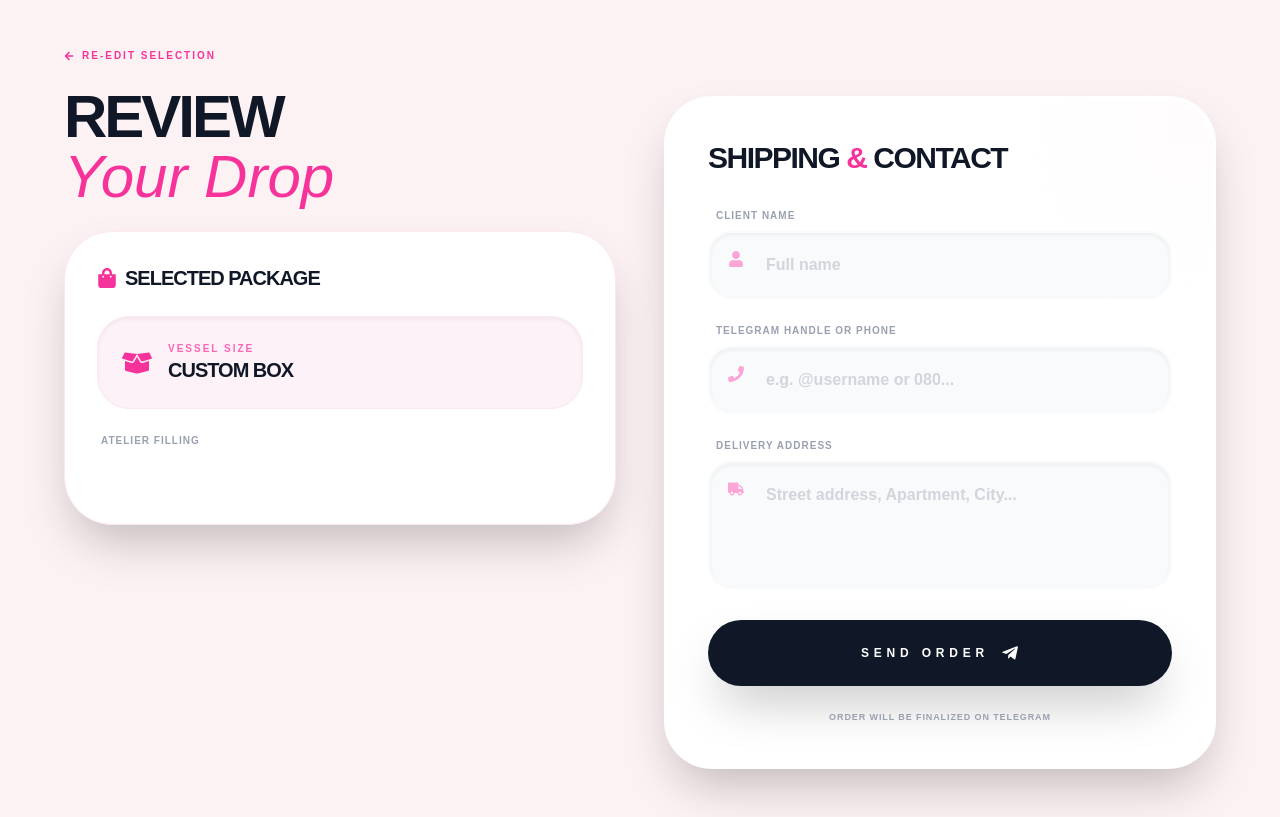
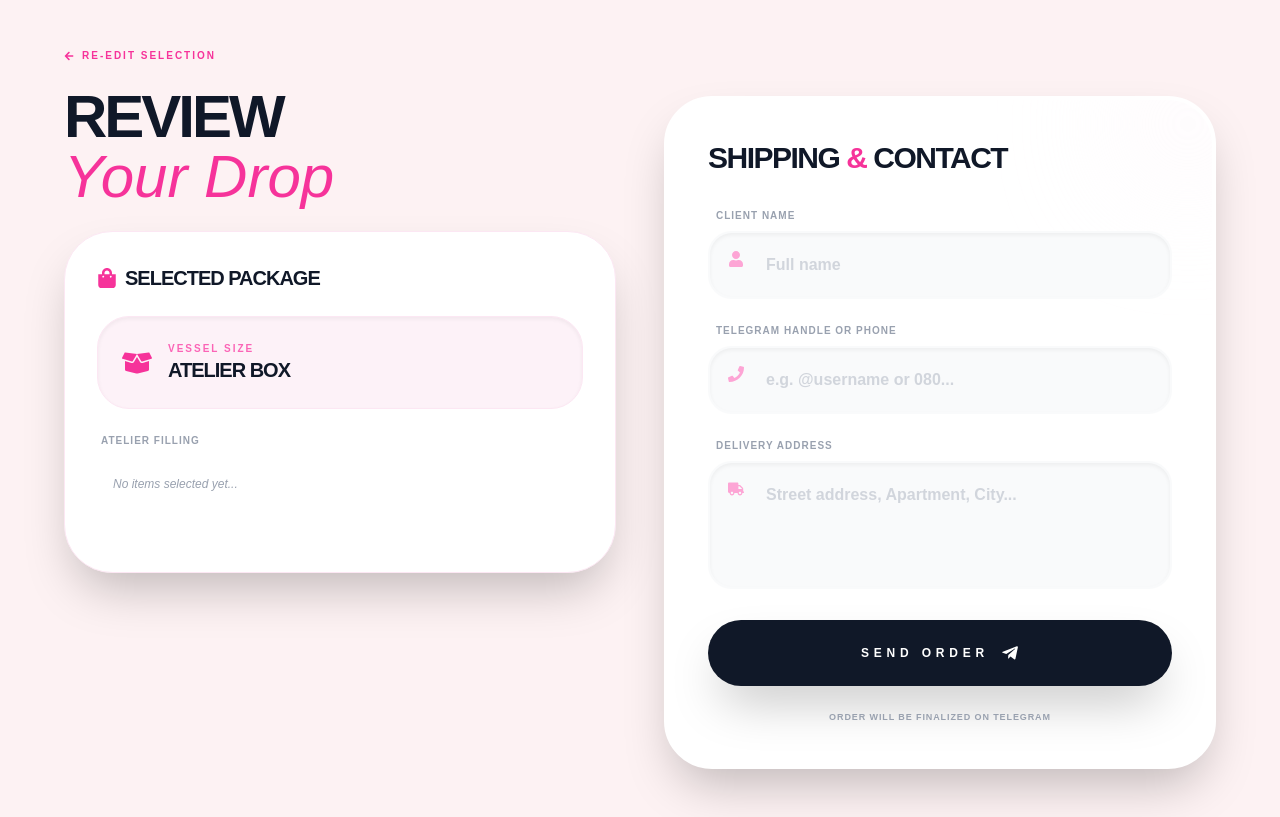
Before and after one commit to Billsthename22/deluxeglobal, a Next.js app: page /Checkout in a window 1280 px wide. Built offline with nearby package versions, Linux system fonts and the light colour scheme.

Commit message:
changed keys

```diff
--- a/src/app/Checkout/page.tsx
+++ b/src/app/Checkout/page.tsx
@@ -11,17 +11,22 @@ export default function CheckoutPage() {
   const [orderItems, setOrderItems] = useState<Item[]>([]);
   const [loveLetter, setLoveLetter] = useState<string>("");
 
-  // Form States
   const [name, setName] = useState("");
   const [phone, setPhone] = useState("");
   const [address, setAddress] = useState("");
 
   useEffect(() => {
-    const savedBox = localStorage.getItem("finalBoxSize");
-    const savedItems = localStorage.getItem("orderItems");
+    // FIXED KEYS: Matches the landing/build page storage names
+    const savedBox = localStorage.getItem("selectedBoxSize");
+    const savedItems = localStorage.getItem("selectedItems"); // Check your build page storage key
     const savedLetter = localStorage.getItem("loveLetter");
 
-    if (savedBox) setSelectedBox(savedBox);
+    if (savedBox) {
+        // Capitalize the first letter (e.g., "heart" -> "Heart Box")
+        const formatted = savedBox.charAt(0).toUpperCase() + savedBox.slice(1);
+        setSelectedBox(formatted.includes("Box") ? formatted : `${formatted} Box`);
+    }
+
     if (savedItems) setOrderItems(JSON.parse(savedItems));
     if (savedLetter) setLoveLetter(savedLetter);
   }, []);
@@ -29,7 +34,6 @@ export default function CheckoutPage() {
   const handleFinalSubmit = (e: React.FormEvent) => {
     e.preventDefault();
 
-    // Construction of the message
     const message = `*NEW CUSTOM ORDER* 🎁%0A%0A` +
       `👤 *Customer:* ${name}%0A` +
       `📞 *Contact:* ${phone}%0A` +
@@ -38,7 +42,6 @@ export default function CheckoutPage() {
       `✨ *Items:* ${orderItems.map((i) => i.name).join(", ")}%0A%0A` +
       `📝 *Love Letter:* ${loveLetter || "None"}`;
 
-    // Using the phone number format for Telegram (Nigeria +234)
     const telegramNumber = "2349061511114";
     const url = `https://t.me/+${telegramNumber}?text=${message}`;
 
@@ -69,7 +72,8 @@ export default function CheckoutPage() {
               <FaBoxOpen className="text-pink-500 text-3xl" />
               <div>
                 <p className="text-[10px] text-pink-400 font-black uppercase tracking-[0.2em]">Vessel Size</p>
-                <p className="font-black text-gray-900 text-xl uppercase tracking-tighter">{selectedBox || "Custom Box"}</p>
+                {/* Now properly displays from selectedBoxSize */}
+                <p className="font-black text-gray-900 text-xl uppercase tracking-tighter">{selectedBox || "Atelier Box"}</p>
               </div>
             </div>
 
@@ -77,12 +81,16 @@ export default function CheckoutPage() {
             <div className="space-y-3 mb-8">
               <p className="text-[10px] text-gray-400 font-black uppercase tracking-widest ml-1">Atelier Filling</p>
               <div className="grid grid-cols-1 gap-2">
-                {orderItems.map((item, index) => (
-                    <div key={`${item.id}-${index}`} className="flex items-center gap-4 p-3 bg-gray-50 rounded-2xl border border-gray-100 group hover:border-pink-200 transition-colors">
-                    <img src={item.image} alt={item.name} className="w-12 h-12 object-cover rounded-xl shadow-sm grayscale group-hover:grayscale-0 transition-all" />
-                    <span className="font-black text-gray-800 text-[10px] uppercase tracking-tight">{item.name}</span>
-                    </div>
-                ))}
+                {orderItems.length > 0 ? (
+                    orderItems.map((item, index) => (
+                        <div key={`${item.id}-${index}`} className="flex items-center gap-4 p-3 bg-gray-50 rounded-2xl border border-gray-100">
+                        <img src={item.image} alt={item.name} className="w-12 h-12 object-cover rounded-xl shadow-sm grayscale" />
+                        <span className="font-black text-gray-800 text-[10px] uppercase tracking-tight">{item.name}</span>
+                        </div>
+                    ))
+                ) : (
+                    <p className="text-gray-400 italic text-xs p-4">No items selected yet...</p>
+                )}
               </div>
             </div>
 
@@ -100,7 +108,6 @@ export default function CheckoutPage() {
 
         {/* RIGHT COLUMN: CONTACT DETAILS */}
         <div className="bg-white rounded-[3rem] p-10 shadow-2xl border-4 border-white self-start lg:mt-12 relative overflow-hidden">
-          {/* Accent decoration */}
           <div className="absolute -top-10 -right-10 w-32 h-32 bg-pink-50 rounded-full blur-3xl opacity-50" />
 
           <h2 className="text-3xl font-black text-gray-900 mb-8 uppercase tracking-tighter relative z-10">
@@ -163,7 +170,6 @@ export default function CheckoutPage() {
             </p>
           </form>
         </div>
-
       </div>
     </main>
   );
```
